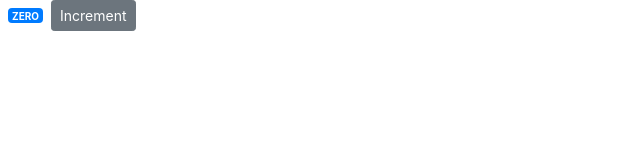
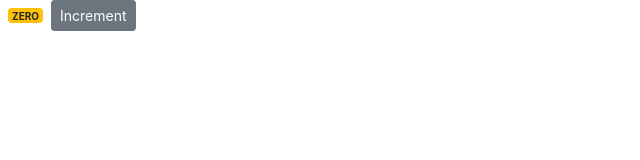
Before and after one commit to poonamob/react-practice, a React (Create React App) app in the folder counter-app/: page / in a window 1280 px wide. Shown: the top 160 px of the page, without its empty margins (0-640 px from the left). Built offline with nearby package versions, Linux system fonts and the light colour scheme.

Commit message:
Rendering classes dynamically

```diff
--- a/counter-app/src/components/counter.jsx
+++ b/counter-app/src/components/counter.jsx
@@ -12,7 +12,7 @@
         {/* <img src={this.state.imageUrl} alt="" /> */}
         <span
           style={{ fontSize: 10, fontWeight: "bold" }}
-          className="badge badge-primary m-2"
+          className={this.getBadgeClasses()}
         >
           {this.formatCount()}
         </span>
@@ -21,8 +21,14 @@
     );
   }
 
+  getBadgeClasses() {
+    let classes = "badge m-2 badge-";
+    classes += this.state.count === 0 ? "warning" : "primary";
+    return classes;
+  }
+
   formatCount() {
-    const { count } = this.state;
+    const { count } = this.state; //object de-structuring
     return count === 0 ? "ZERO" : count;
     // return count === 0 ? <h1>Zero</h1> : count;
   }
```
